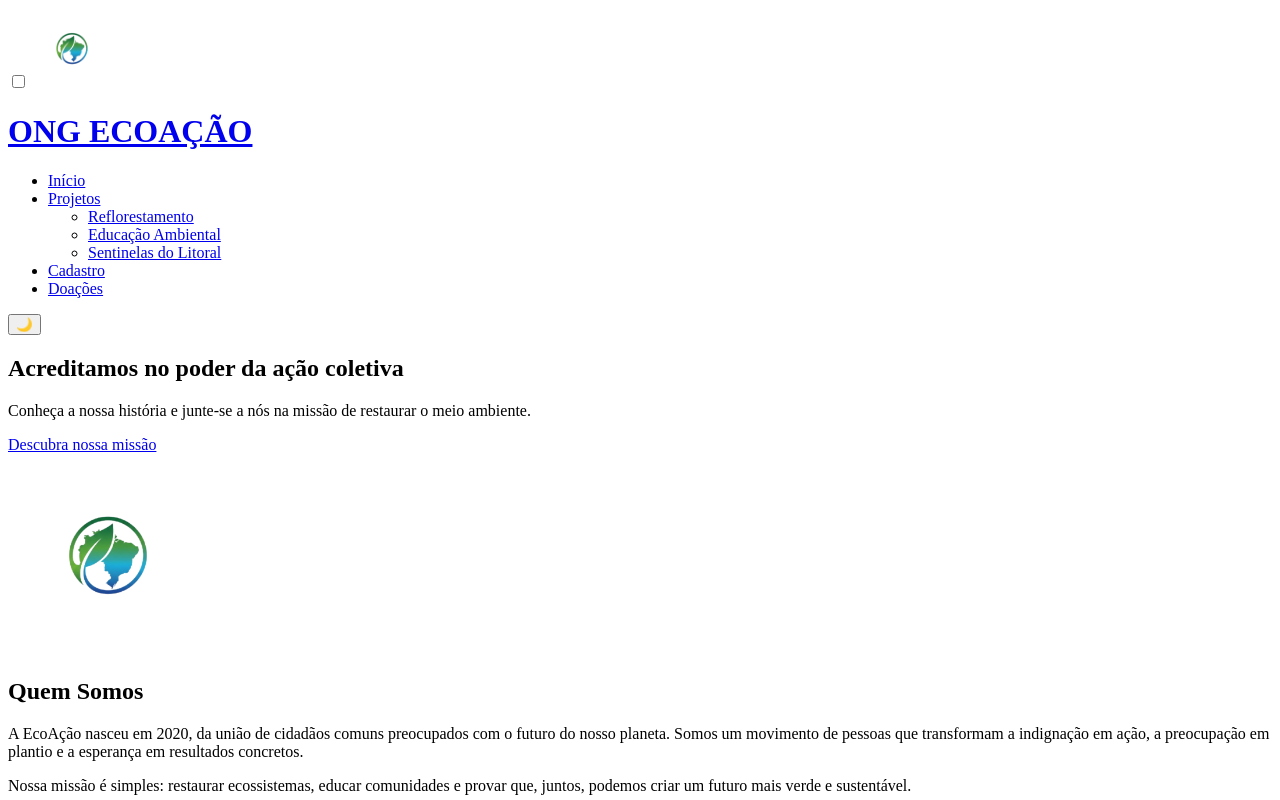
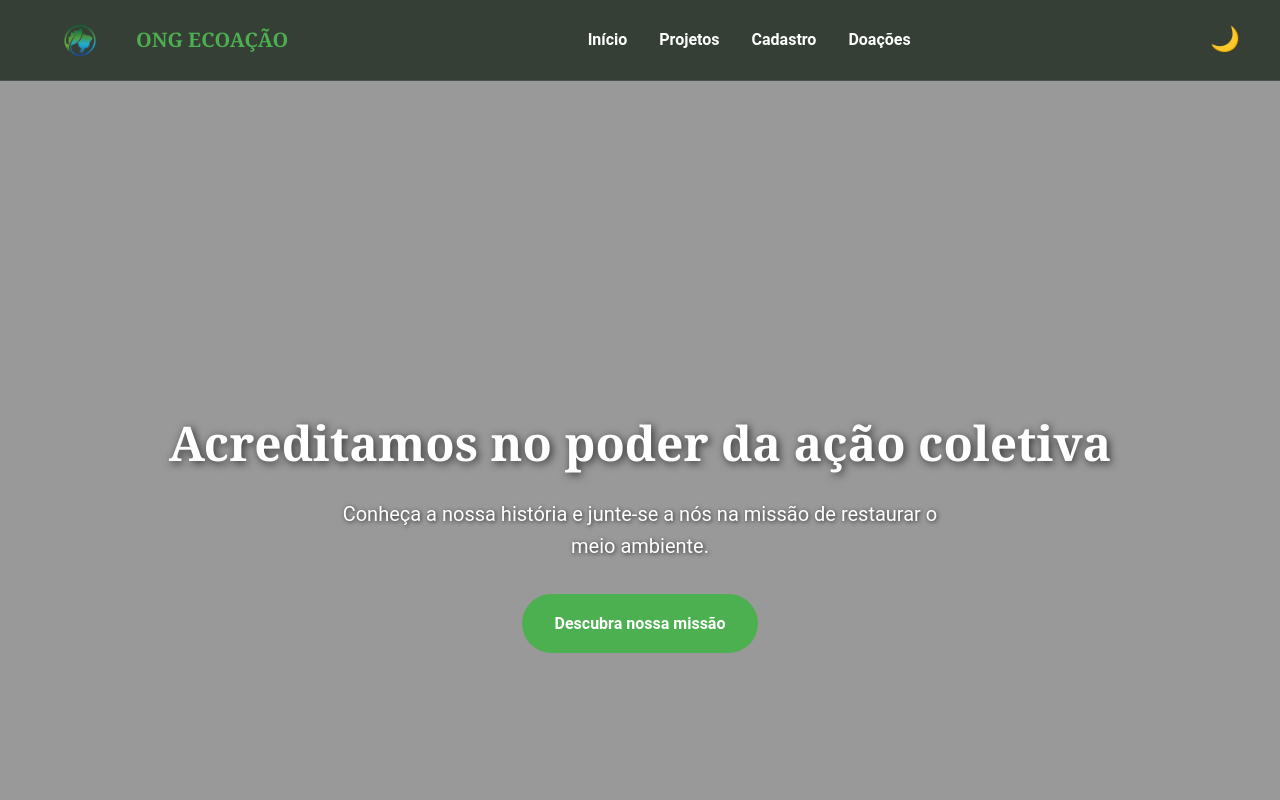
Before and after one commit to CarolineOliveiraSilva/OngProjeto, a plain HTML site: page index.html in a window 1280 px wide. Shown: the top 800 px of the page. Drawn offline with Linux system fonts and the light colour scheme; the site is published under a folder, as on GitHub Pages, so addresses that start at the root find nothing.

Commit message:
Fix: Corrige o caminho do arquivo CSS no HTML

```diff
--- a/index.html
+++ b/index.html
@@ -5,11 +5,11 @@
     <meta name="viewport" content="width=device-width, initial-scale=1.0">
     <title>ONG EcoAção - Juntos pelo Planeta</title>
 
-    <link rel="stylesheet" href="/src/assets/css/global.css">
-    <link rel="stylesheet" href="/src/assets/css/index.css">
-    <link rel="stylesheet" href="/src/assets/css/cadastro.css">
-    <link rel="stylesheet" href="/src/assets/css/doacoes.css">
-    <link rel="stylesheet" href="/src/assets/css/projetos.css">
+    <link rel="stylesheet" href="./src/assets/css/global.css">
+    <link rel="stylesheet" href="./src/assets/css/index.css">
+    <link rel="stylesheet" href="./src/assets/css/cadastro.css">
+    <link rel="stylesheet" href="./src/assets/css/doacoes.css">
+    <link rel="stylesheet" href="./src/assets/css/projetos.css">
 </head>
 <body>
     <header>
```
